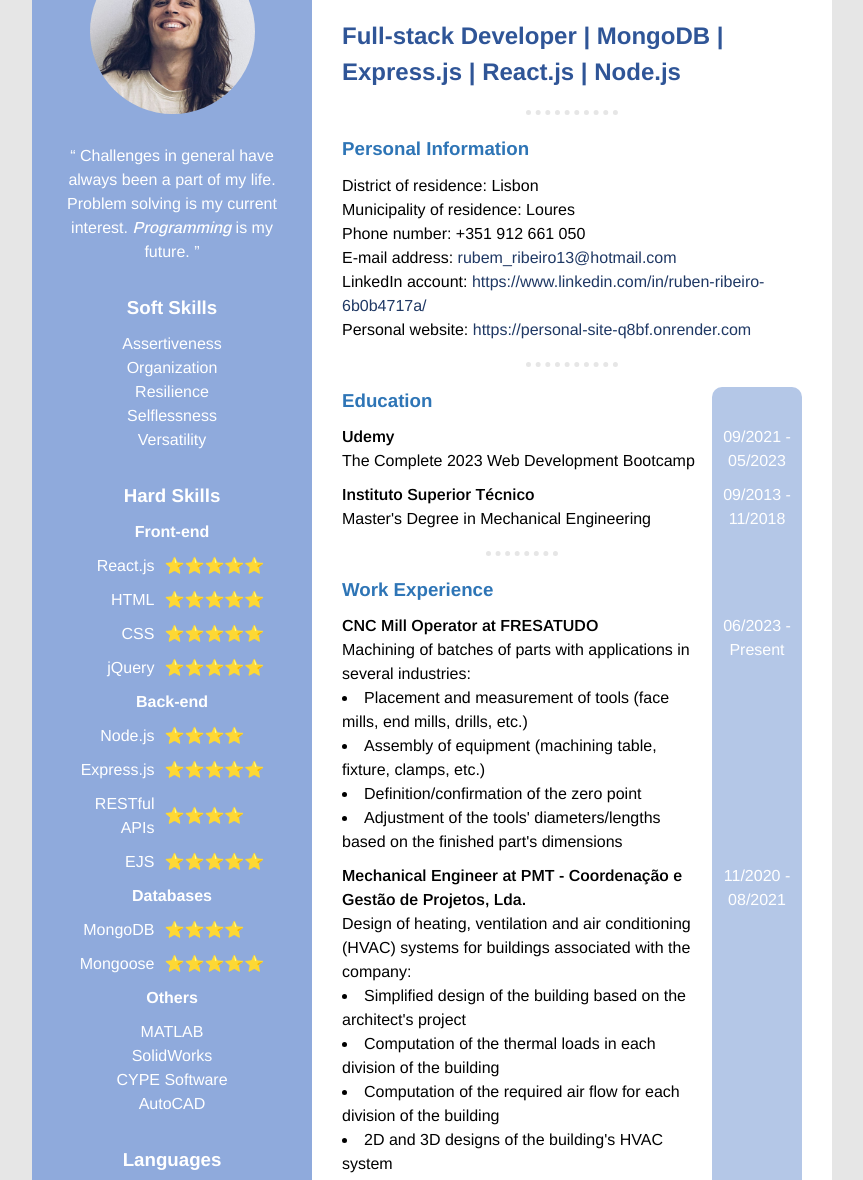
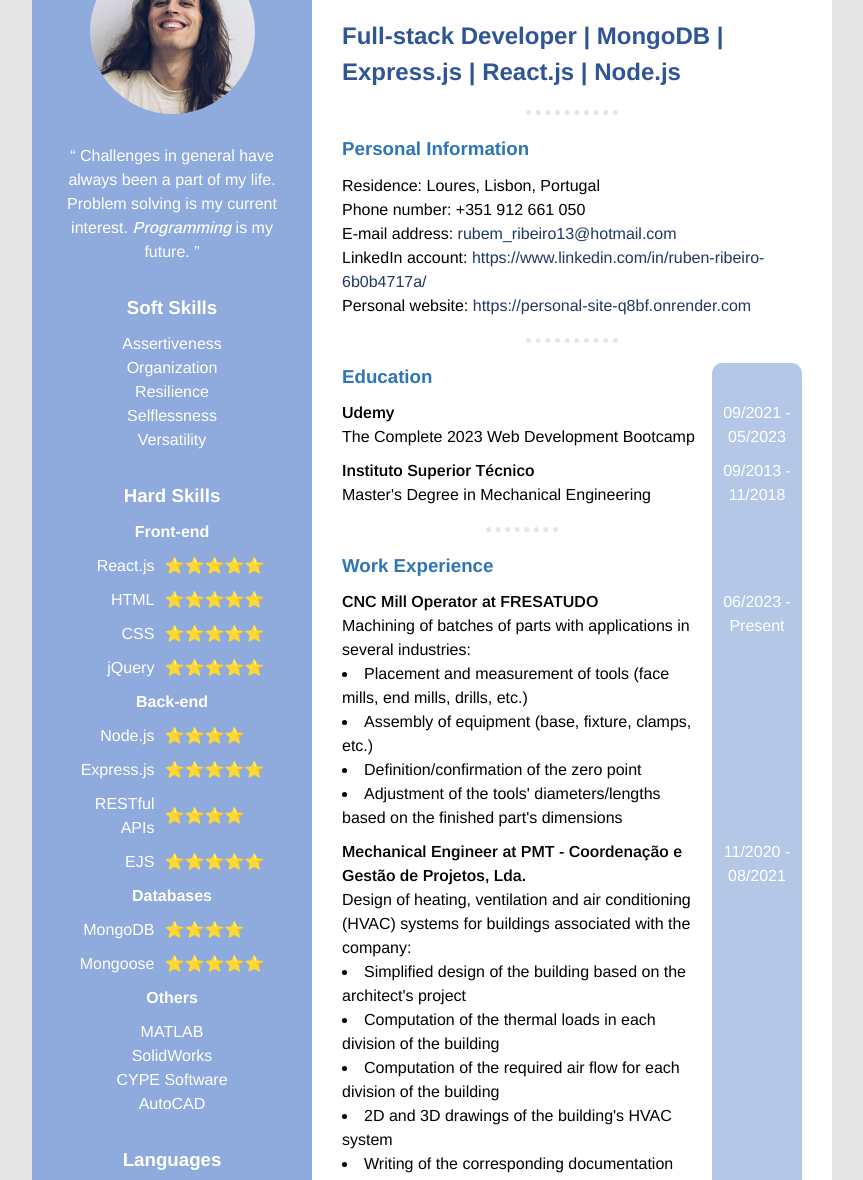
Before and after one commit to RubenRibeiro13/curriculum-vitae, a website: page success.html in a window 1280 px wide. Shown: the part 89-1269 px from the top of the page, without its empty margins (208-1071 px from the left). Drawn offline with nearby package versions, Linux system fonts and the light colour scheme.

Commit message:
8th commit

```diff
--- a/success.html
+++ b/success.html
@@ -12,10 +12,7 @@
 <body>
   <div class="main-container">
     <div class="left-container">
-
-      <!-- <div class="img-container"> -->
-        <img class="ruben-img" src="images/ruben.jpg" alt="Ruben's image">
-      <!-- </div> -->
+      <img class="ruben-img" src="images/ruben.jpg" alt="Ruben's image">
       <q>
         Challenges in general have always been a part of my life.
         Problem solving is my current interest.
@@ -95,8 +92,7 @@
 
       <h3>Personal Information</h3>
       <ul>
-        <li>District of residence: Lisbon</li>
-        <li>Municipality of residence: Loures</li>
+        <li>Residence: Loures, Lisbon, Portugal</li>
         <li>Phone number: +351 912 661 050</li>
         <li>E-mail address: <a href="mailto:rubem_ribeiro13@hotmail.com">rubem_ribeiro13@hotmail.com</a></li>
         <li>LinkedIn account: <a href="https://www.linkedin.com/in/ruben-ribeiro-6b0b4717a/">https://www.linkedin.com/in/ruben-ribeiro-6b0b4717a/</a></li>
@@ -129,7 +125,7 @@
               <p>Machining of batches of parts with applications in several industries:</p>
               <ul class="description-list">
                 <li>Placement and measurement of tools (face mills, end mills, drills, etc.)</li>
-                <li>Assembly of equipment (machining table, fixture, clamps, etc.)</li>
+                <li>Assembly of equipment (base, fixture, clamps, etc.)</li>
                 <li>Definition/confirmation of the zero point</li>
                 <li>Adjustment of the tools' diameters/lengths based on the finished part's dimensions</li>
               </ul>
@@ -142,17 +138,13 @@
                 <li>Simplified design of the building based on the architect's project</li>
                 <li>Computation of the thermal loads in each division of the building</li>
                 <li>Computation of the required air flow for each division of the building</li>
-                <li>2D and 3D designs of the building's HVAC system</li>
+                <li>2D and 3D drawings of the building's HVAC system</li>
                 <li>Writing of the corresponding documentation</li>
               </ul>
             </div>
 
             <div class="work-description">
               <p class="description-title">Teacher at STUDY'S Centro de Estudos</p>
-              <!-- <p>
-                I taught math, physics and chemistry to 5th-9th grade students. More specifically, I helped them with their
-                schoolwork, assigned them work of my own and gave individual tutoring sessions to some of the students.
-              </p> -->
               <p>Teaching of math, physics and chemistry to 5th-9th grade students:</p>
               <ul class="description-list">
                 <li>Help with schoolwork</li>
```
